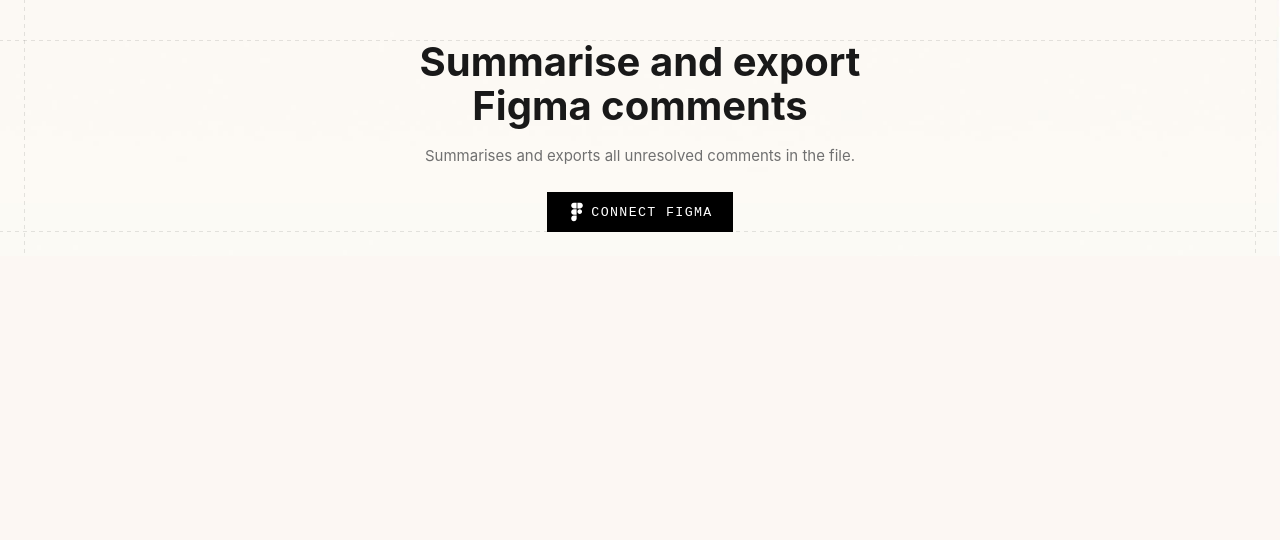
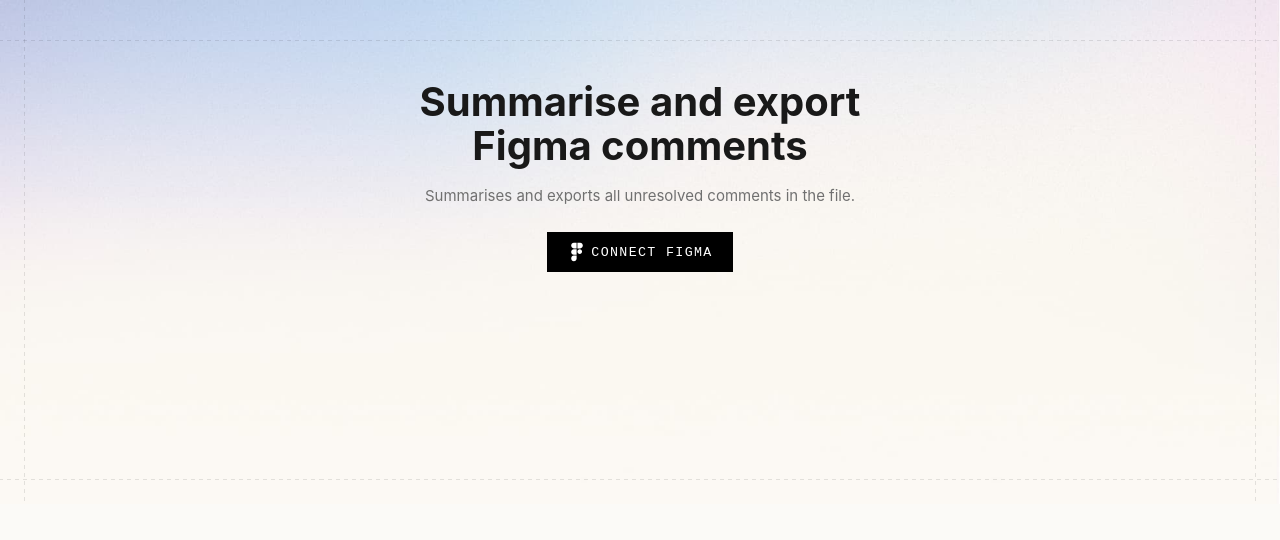
Before and after one commit to CharlesSmartEnv/figma-comment-summary, a React app: page / in a window 1280 px wide. Shown: the top 540 px of the page. Built offline with nearby package versions, Linux system fonts and the light colour scheme.

Commit message:
Couple more styling fixes

```diff
--- a/api/oauth/callback.ts
+++ b/api/oauth/callback.ts
@@ -96,7 +96,7 @@
           <title>Authentication Successful</title>
           <style>
             body {
-              font-family: 'SF Pro' -apple-system, BlinkMacSystemFont, sans-serif;
+              font-family: -apple-system, BlinkMacSystemFont, sans-serif;
               display: flex;
               flex-direction: column;
               justify-content: center;
@@ -136,7 +136,7 @@
           <title>Authentication Failed</title>
           <style>
             body {
-              font-family: 'SF Pro' -apple-system, BlinkMacSystemFont, sans-serif;
+              font-family: -apple-system, BlinkMacSystemFont, sans-serif;
               display: flex;
               flex-direction: column;
               justify-content: center;
--- a/src/app/components/App.tsx
+++ b/src/app/components/App.tsx
@@ -429,7 +429,7 @@
       style={{
         backgroundImage: `url(${backgroundImage})`,
         backgroundSize: 'cover',
-        backgroundPosition: 'center',
+        backgroundPosition: 'top center',
         backgroundRepeat: 'no-repeat',
       }}>
 
@@ -451,6 +451,7 @@
             </>
           )}
         </div>
+        <div className={!isAuthenticated ? 'header-content-unauthenticated' : 'header-content'}>
           {isAuthenticated ? <h1  style={{fontSize: '24px', marginBottom: '8px'}}>Summarise and export <br />Figma comments</h1> : <h1>Summarise and export <br />Figma comments</h1>}
           <p className='secondary-text'>Summarises and exports all unresolved comments in the file.</p>
 
@@ -497,6 +498,11 @@
                 {isProcessingComments ? 'Processing Comments...' : 'Summarise'}
               </button>
             </div>
+            </>
+          )}
+        </div>
+        {isAuthenticated && (
+          <>
           <div className='CommentsContainer'>
 
             {commentsError && (
@@ -554,8 +560,6 @@
                 </>
                )}
               </div>
-
-            {/* )}       */}
           </div>
           </>
         )}
--- a/src/app/styles/ui.css
+++ b/src/app/styles/ui.css
@@ -4,7 +4,7 @@
   color: #191919;
   text-align: left;
   line-height: 150%;
-  background-color: #FCF7F3;
+  background-color: #FBFAF7;
   font-smooth: antialiased;
   -webkit-font-smoothing: antialiased;
   margin: 0;
@@ -72,9 +72,17 @@
 .secondary-text{
   color: #707070;
   margin:0;
-  text-align: left;
+  text-align: center;
 }
-
+.header-content-unauthenticated{
+  padding: 40px 0 40px 0;
+  min-height: 50vh;
+}
+.header-content{
+  display: flex;
+  flex-direction: column;
+  align-items: center;
+}
 .commentsPanel{
   background-color: #ffffff;
   border-top: 1px solid transparent;
@@ -128,7 +136,6 @@
   display: flex;
   flex-direction: row;
   align-items: center;
-  justify-content: space-between;
   margin-bottom: 16px;
   margin-top: 24px;
   gap: 8px;
```
Lines whose indentation alone changed are shown as unchanged.
